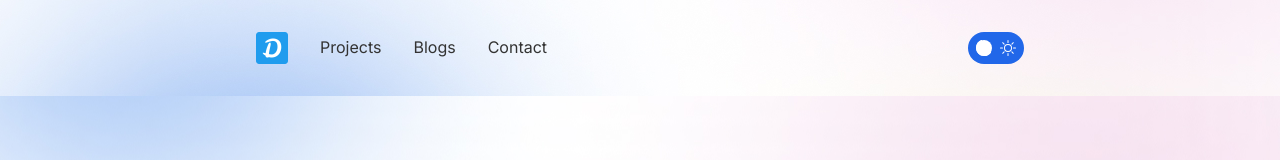
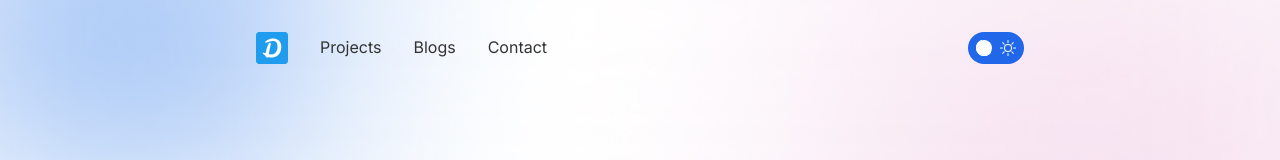
Before and after one commit to DineshRout779/my-portfolio, a React (Create React App) app: page / in a window 1280 px wide. Shown: the top 160 px of the page. Built offline with nearby package versions, Linux system fonts and the light colour scheme.

Commit message:
style: chnage nav bg on scroll

```diff
--- a/src/components/Navbar.jsx
+++ b/src/components/Navbar.jsx
@@ -14,6 +14,7 @@ const Navbar = () => {
   const { theme } = state;
   const [mobileMenuOpen, setMobileMenuOpen] = useState(false);
   const mobileMenuRef = useRef();
+  const [bgBlur, setBgBlur] = useState(false);
 
   const handleThemeToggle = () => {
     dispatch({
@@ -28,7 +29,7 @@ const Navbar = () => {
       { x: -300 },
       {
         x: 0,
-        stagger: 0.08,
+        stagger: 0.02,
       }
     );
 
@@ -37,8 +38,18 @@ const Navbar = () => {
     };
   });
 
+  useEffect(() => {
+    document.addEventListener('scroll', () => {
+      if (window.scrollY > 150) {
+        setBgBlur(true);
+      } else {
+        setBgBlur(false);
+      }
+    });
+  }, []);
+
   return (
-    <Header mobile={mobileMenuOpen}>
+    <Header mobile={mobileMenuOpen} bgBlur={bgBlur}>
       <Container>
         <Nav>
           <HamburgerMenu onClick={() => setMobileMenuOpen(!mobileMenuOpen)}>
@@ -173,7 +184,8 @@ const Header = styled.header`
   z-index: 1000;
   position: sticky;
   top: 0;
-  background: var(--bg-img);
+  background-color: ${(props) => props.bgBlur && 'var(--bg-blur)'};
+  backdrop-filter: ${(props) => props.bgBlur && 'blur(10px)'};
 `;
 
 const Logo = styled.img`
@@ -205,8 +217,8 @@ const MobileNavLinks = styled.nav`
   width: 100%;
   z-index: 1000;
   min-height: 88vh;
-  background-color: var(--bg-img);
-  backdrop-filter: blur(100px);
+  background-color: var(--bg-color);
+  backdrop-filter: blur(10px);
   display: none;
   padding: 0 5%;
 
```
